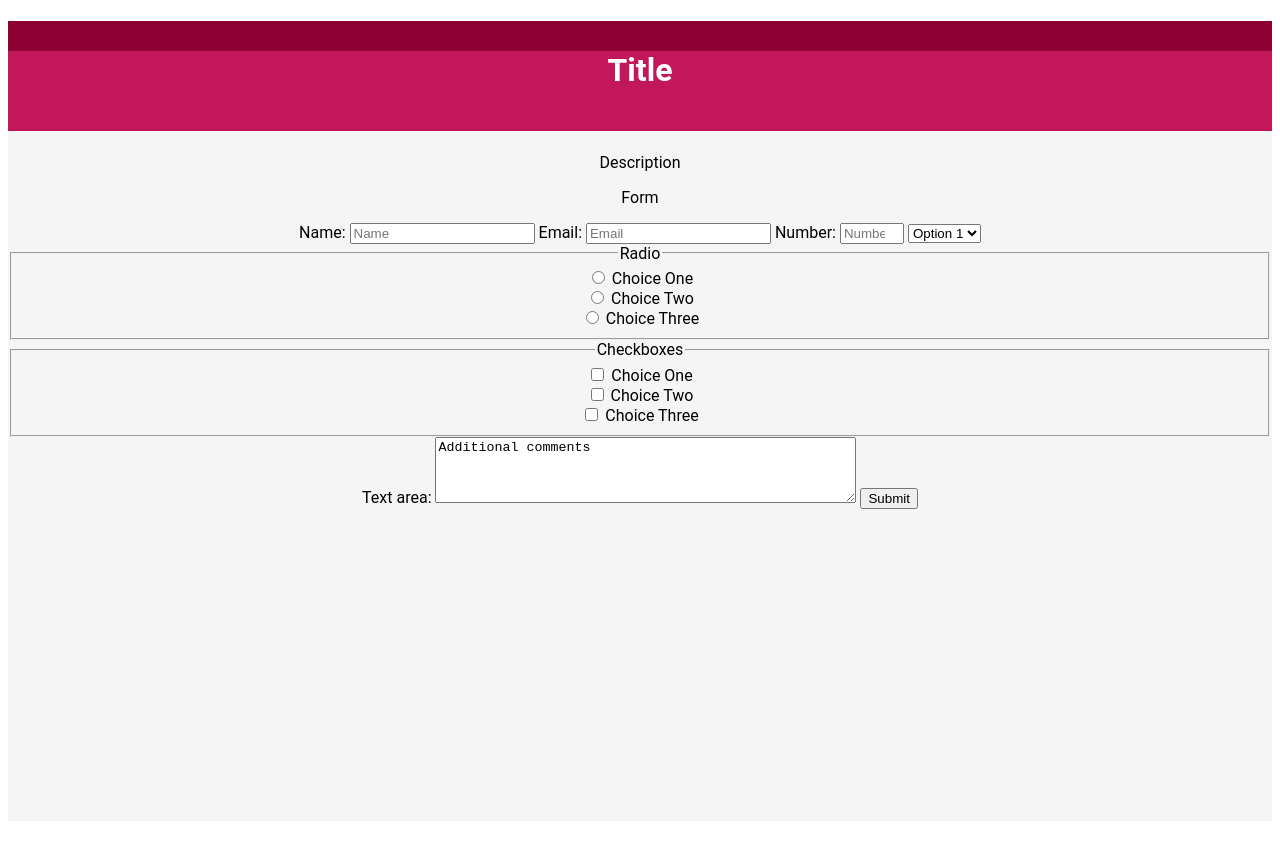
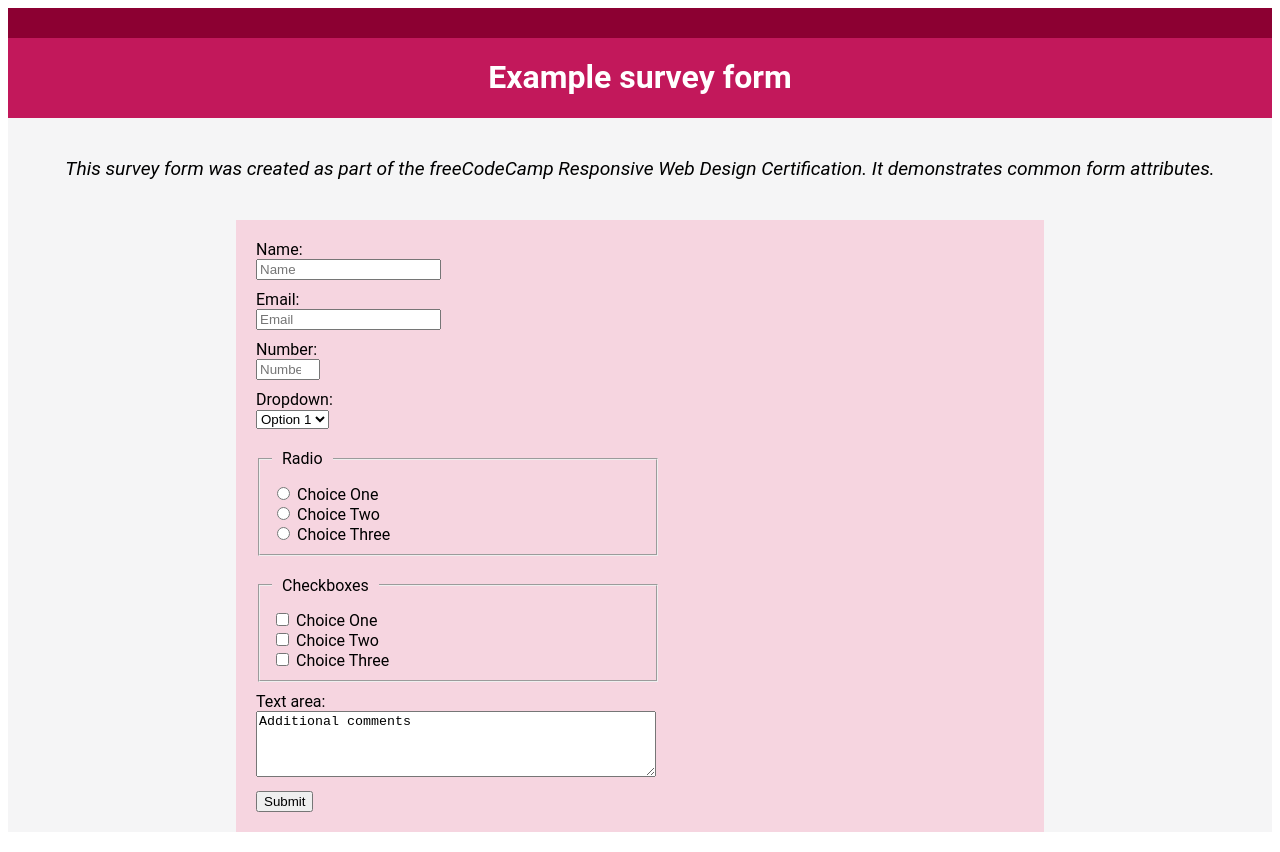
Before and after one commit to Ilaeria/FCC_RWDProject_Survey, a plain HTML site: page index.html in a window 1280 px wide. Before the commit the page ends 829 px from the top, so only its background shows below. Drawn offline with Linux system fonts and the light colour scheme.

Commit message:
Prettying up the survey form

```diff
--- a/index.html
+++ b/index.html
@@ -7,27 +7,43 @@
 </head>
 <body>
     <main>
-        <h1 id="title">Title</h1>
-        <p id="description">Description</p>
+        <h1 id="title">Example survey form</h1>
+        <p id="description">This survey form was created as part of the freeCodeCamp Responsive Web Design Certification. It demonstrates common form attributes.</p>
         <form id="survey-form">
-            <p>Form</p>
-            <label for="name" id="name-label">Name:</label>
+            <div class="form-group">
+                <label for="name" id="name-label" class="field-description">Name:</label>
+                <br/>
                 <input type="text" id="name" name="name" placeholder="Name" required>
+                <br/>
+            </div>
 
-            <label for="email" id="email-label">Email:</label>
+            <div class="form-group">
+                <label for="email" id="email-label" class="field-description">Email:</label>
+                <br/>
                 <input type="email" id="email" name="email" placeholder="Email" required>
+                <br/>
+            </div>
 
-            <label for="number" id="number-label">Number:</label>
+            <div class="form-group">
+                <label for="number" id="number-label" class="field-description">Number:</label>
+                <br/>
                 <input type="number" id="number" name="number" placeholder="Number" min=1 max=150 required>
+                <br/>
+            </div>
 
+            <div class="form-group">
+                <p class="field-description">Dropdown:</p>
                 <select id="dropdown" name="dropdown" required>
                     <option value="option1">Option 1</option>
                     <option value="option2">Option 2</option>
                     <option value="option3">Option 3</option>
                 </select>
+                <br/>
+            </div>
 
+            <div class="form-group">
                 <fieldset name="radio">
-                <legend>Radio</legend>
+                    <legend class="field-description">Radio</legend>
                     <input id="radioOne" type="radio" name="radio" value="radioOne">
                     <label for="radioOne">Choice One</label><br>
                     <input id="radioTwo" type="radio" name="radio" value="radioTwo">
@@ -35,9 +51,11 @@
                     <input id="radioThree" type="radio" name="radio" value="radioThree">
                     <label for="radioThree">Choice Three</label>
                 </fieldset>
+            </div>
 
+            <div class="form-group">
                 <fieldset name="checkboxes">
-                <legend>Checkboxes</legend>
+                    <legend class="field-description">Checkboxes</legend>
                     <input id="checkboxOne" type="checkbox" name="checkboxes" value="checkboxOne">
                     <label for="checkboxOne">Choice One</label><br>
                     <input id="checkboxTwo" type="checkbox" name="checkboxes" value="checkboxTwo">
@@ -45,9 +63,14 @@
                     <input id="checkboxThree" type="checkbox" name="checkboxes" value="checkboxThree">
                     <label for="checkboxThree">Choice Three</label>
                 </fieldset>
+            </div>
 
-            <label for="textarea" id="textarea-label">Text area:</label>
+            <div class="form-group">
+                <label for="textarea" id="textarea-label" class="field-description">Text area:</label>
+                <br/>
                 <textarea id="textarea" name="textarea" rows="4" cols="50" required>Additional comments</textarea>
+                <br/>
+            </div>
 
             <input type="submit" id="submit">
         </form>
--- a/survey.css
+++ b/survey.css
@@ -20,7 +20,46 @@ main {
 
 #title {
     background-color: #c2185b;
-    height: 80px;
+    height: 60px;
     border-top: 30px solid #8c0032;
     color: #ffffff;
+    padding: 20px 0px 0px;
+    margin: 0px;
 }
+
+#description {
+    padding: 20px 0px;
+    font-size: 1.2em;
+    font-style: italic;
+}
+
+#survey-form {
+    width: 60vw;
+    display: block;
+    margin: 20px auto;
+    background-color: rgba(250,87,136,0.2);
+    padding: 20px;
+    text-align: left;
+}
+
+.field-description {
+    margin: 0px;
+}
+
+.form-group {
+    padding: 0px 0px 10px;
+}
+
+fieldset {
+    width: 50%;
+    padding-right: 0px;
+}
+
+legend {
+    padding: 10px;
+}
+
+textarea {
+    width: 50%;
+    padding-right: 12px;
+}
```
Lines whose indentation alone changed are shown as unchanged.
